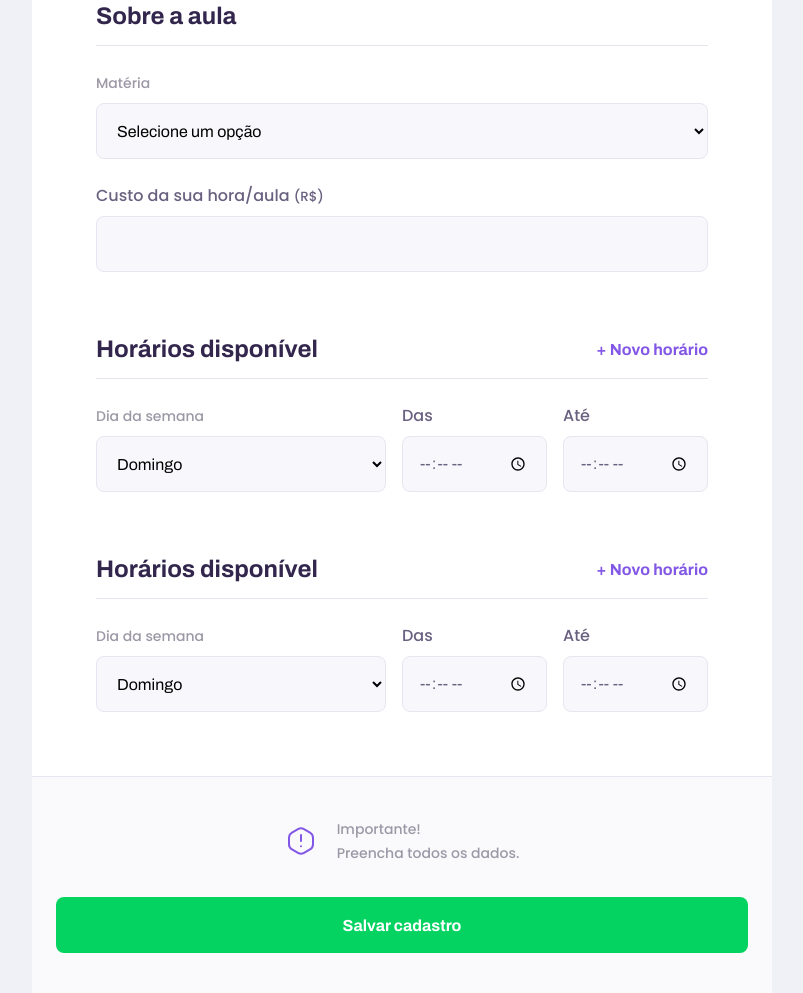
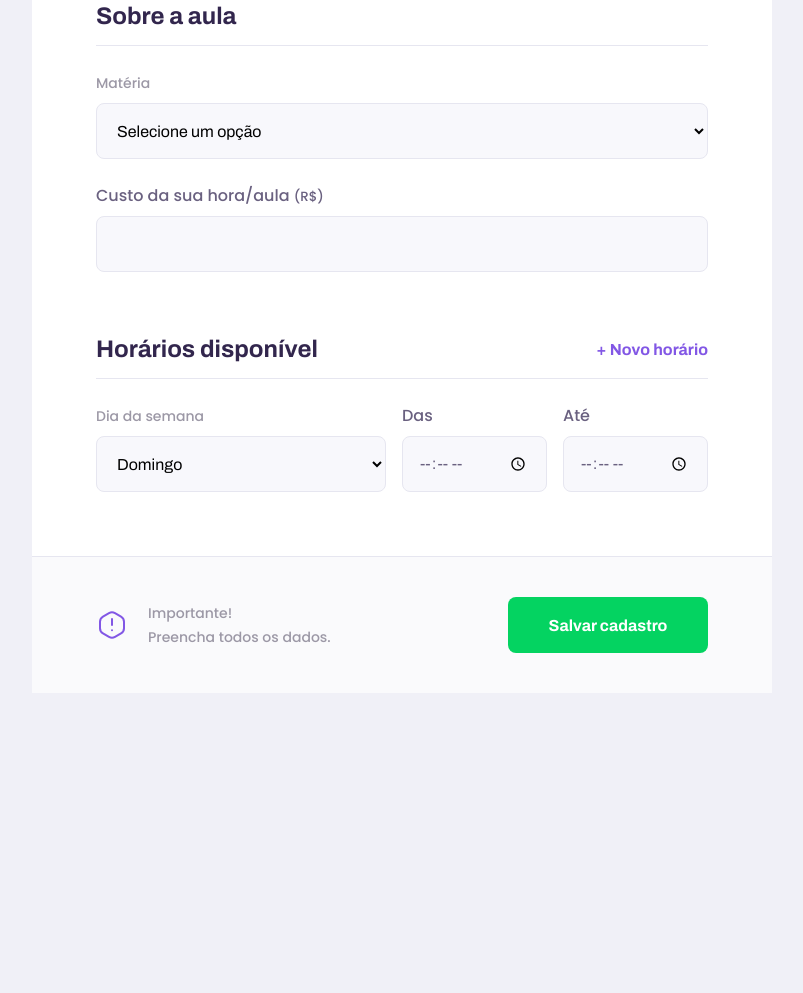
Before and after one commit to Nscmnt/nlw-discovery-proffy, a plain HTML site: page give-classes.html in a window 1280 px wide. Shown: the part 1039-2032 px from the top of the page, without its empty margins (238-1041 px from the left). After the commit the page ends 1732 px from the top, so only its background shows below. Drawn offline with Linux system fonts and the light colour scheme.

Commit message:
Finalizando o front

```diff
--- a/give-classes.html
+++ b/give-classes.html
@@ -14,6 +14,8 @@
     <link
         href="https://fonts.googleapis.com/css2?family=Archivo:wght@400;500;700&amp;family=Poppins:wght@400;500;600&amp;display=swap"
         rel="stylesheet">
+
+        <script src="/scripts/addField.js" defer></script>
 </head>
 
 <body id="page-give-classes">
@@ -90,7 +92,7 @@
 
                 <fieldset id="schedule-itens">
                     <legend>Horários disponível
-                        <button id="add-time">+ Novo horário</button>
+                        <button type="button" id="add-time">+ Novo horário</button>
                     </legend>
 
                     <div class="schedule-item">
@@ -118,39 +120,6 @@
                             </div>
                     </div>
                 </fieldset>
-
-                <fieldset id="schedule-itens">
-                    <legend>Horários disponível
-                        <button id="add-time">+ Novo horário</button>
-                    </legend>
-
-                    <div class="schedule-item">
-                        <div class="select-block">
-                            <label for="weekday">Dia da semana</label>
-                            <select name="weekday[]" id="weekday" required>
-                                <option value="0">Domingo</option>
-                                <option value="1">Segunda-feira</option>
-                                <option value="2">Terça-feira</option>
-                                <option value="3">Quarta-feira</option>
-                                <option value="4">Quinta-feira</option>
-                                <option value="5">Sexta-feira</option>
-                                <option value="6">Sábado</option>
-                            </select>
-                        </div>
-
-                            <div class="input-block">
-                                <label for="time_from">Das</label>
-                                <input type="time" name="time_from[]" required>
-                            </div>
-
-                            <div class="input-block">
-                                <label for="time_to">Até</label>
-                                <input type="time" name="time_to[]" required>
-                            </div>
-
-
-                    </div>
-                </fieldset>
             </form>
 
             <footer>
--- /dev/null
+++ b/scripts/addField.js
@@ -0,0 +1,25 @@
+//Procurar o botão
+document.querySelector("#add-time")
+//Quando clicar no botão
+.addEventListener('click',cloneField)
+
+
+//Executar uma ação
+function cloneField(){
+    //Duplicar campos, que campos?
+    const newFieldContainer = document.querySelector('.schedule-item').cloneNode(true)
+
+    //Limpar os campos, Que campos?
+    const fields = newFieldContainer.querySelectorAll('input')
+
+    //para cada campo, limpar
+    fields.forEach(function(field){
+        //Pegar o field do momento e limpa ele
+        field.value = ""
+
+    })
+
+    //Colocar na página, onde?
+    document.querySelector('#schedule-itens').appendChild(newFieldContainer)
+
+}
--- a/styles/partials/header.css
+++ b/styles/partials/header.css
@@ -38,7 +38,7 @@
 }
 
 .page-header .header-content strong{
-    font: 700 3.6rem Archivo;
+    font: 700 3.4rem Archivo;
     line-height: 4.2rem;
     color: var(--color-title-in-primary);
 }
@@ -76,7 +76,7 @@
     }
 
     .page-header .header-content strong{
-        max-width: 350px;
+        max-width: 450px;
     }
 
 
--- a/styles/partials/page-give-classes.css
+++ b/styles/partials/page-give-classes.css
@@ -119,6 +119,7 @@
 
     #page-give-classes .page-header .header-content{
         margin-bottom: 0;
+
     }
 
     #page-give-classes main fieldset{
@@ -139,5 +140,19 @@
 
     }
 
+    #page-give-classes main footer{
+        padding: 40px 64px;
+        display: flex;
+        align-items: center;
+        justify-content: space-between;
+
+    }
+
+    #page-give-classes main footer button{
+        margin-top: 0;
+        width: 200px;
+
+    }
+
 
 }
--- a/styles/partials/page-study.css
+++ b/styles/partials/page-study.css
@@ -159,7 +159,7 @@
     }
 
     .page-header .header-content strong{
-        max-width: 350px;
+        max-width: 500px;
     }
 
     .teacher-item header,
```
Also changed, not shown: README.md.
